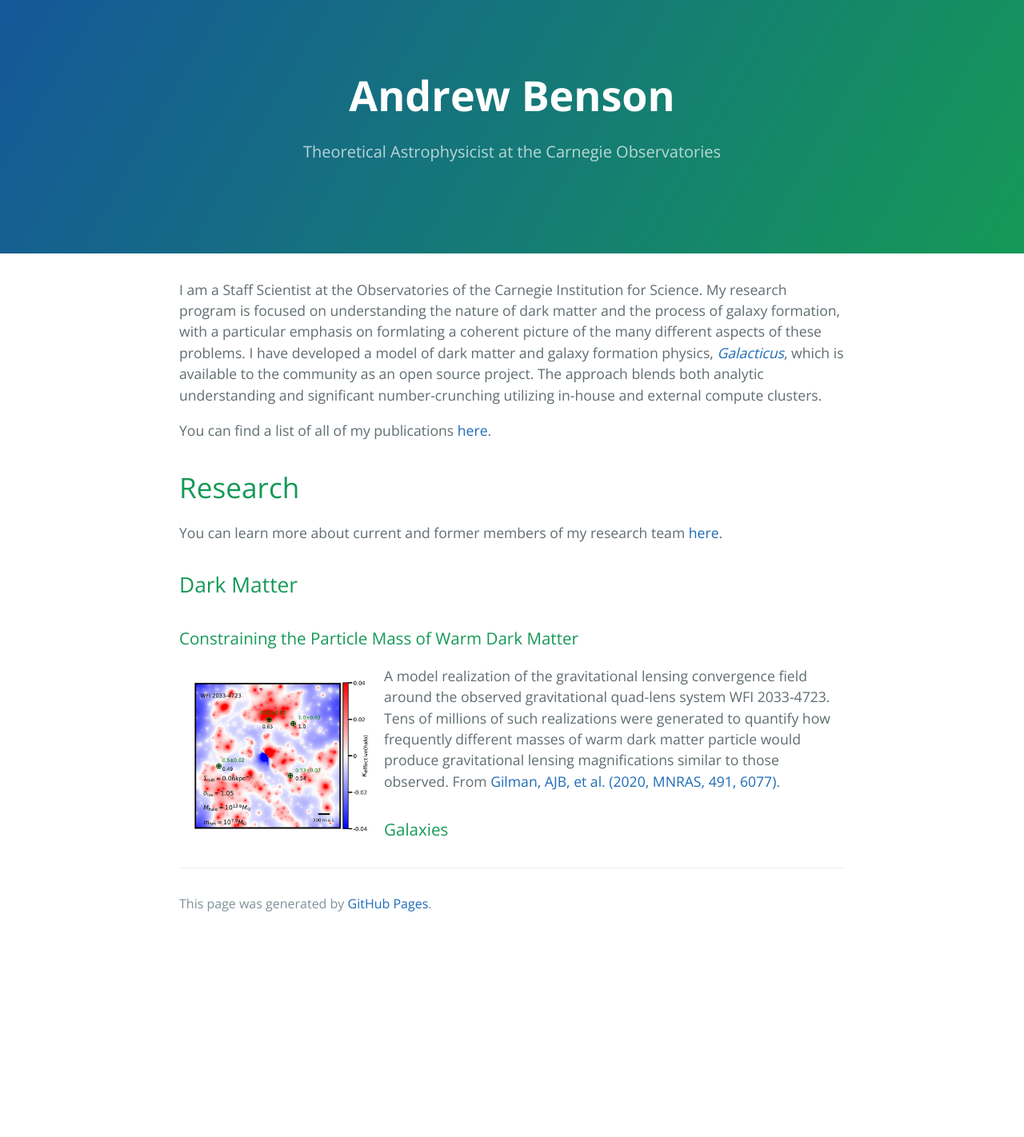
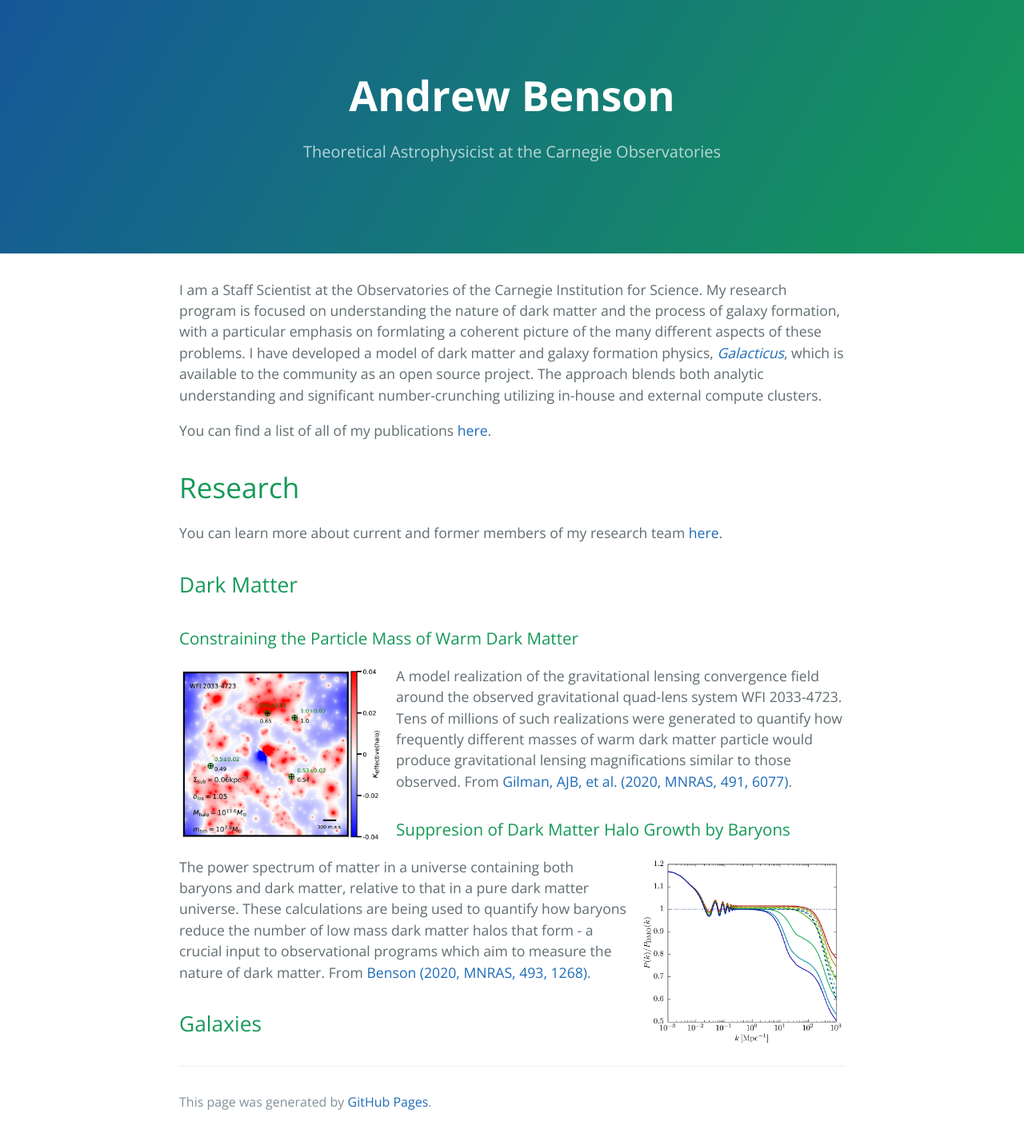
Before and after one commit to abensonca/abensonca.github.io, a Jekyll site: the page built from index.md, in a window 1280 px wide. Shown: the whole page at 80% size. Built offline with Jekyll 4.4.1, drawn with Linux system fonts in a browser that asks for light colours; before the commit the page ends 1174 px from its top, so only the background shows below that.

Commit message:
Add more research

```diff
--- a/index.md
+++ b/index.md
@@ -19,11 +19,23 @@ You can learn more about current and former members of my research team [here](.
 
 ### Constraining the Particle Mass of Warm Dark Matter
 
-<img src="./assets/img/lensing.png" alt="gravitational quad lens" style="width:256px; float: left; padding: 15px;"/>
+<img src="./assets/img/lensing.png" alt="gravitational quad lens" style="width:256px; float: left; margin-right: 15px;"/>
 
 A model realization of the gravitational lensing convergence field around the observed gravitational quad-lens system WFI
 2033-4723. Tens of millions of such realizations were generated to quantify how frequently different masses of warm dark matter
 particle would produce gravitational lensing magnifications similar to those observed. From [Gilman, AJB, et al. (2020, MNRAS,
 491, 6077)](https://ui.adsabs.harvard.edu/abs/2020MNRAS.491.6077G/abstract).
 
-### Galaxies
+
+
+
+### Suppresion of Dark Matter Halo Growth by Baryons
+
+<img src="./assets/img/power_spectrum.png" alt="gravitational quad lens" style="width:256px; float: right; margin-left: 15px;"/>
+
+The power spectrum of matter in a universe containing both baryons and dark matter, relative to that in a pure dark matter
+universe.  These calculations are being used to quantify how baryons reduce the number of low mass dark matter halos that form - a
+crucial input to observational programs which aim to measure the nature of dark matter. From [Benson (2020, MNRAS, 493,
+1268)](https://ui.adsabs.harvard.edu/abs/2020MNRAS.493.1268B/abstract).
+
+## Galaxies
```
